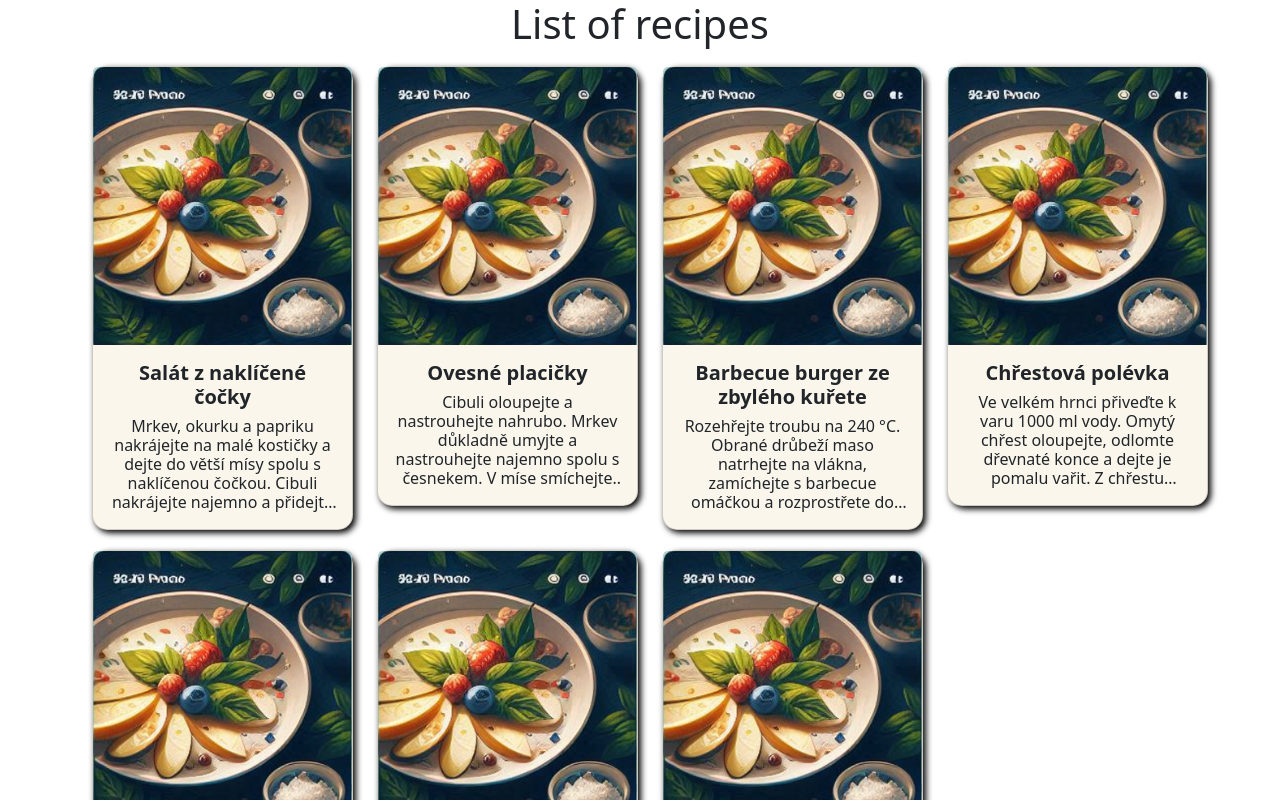
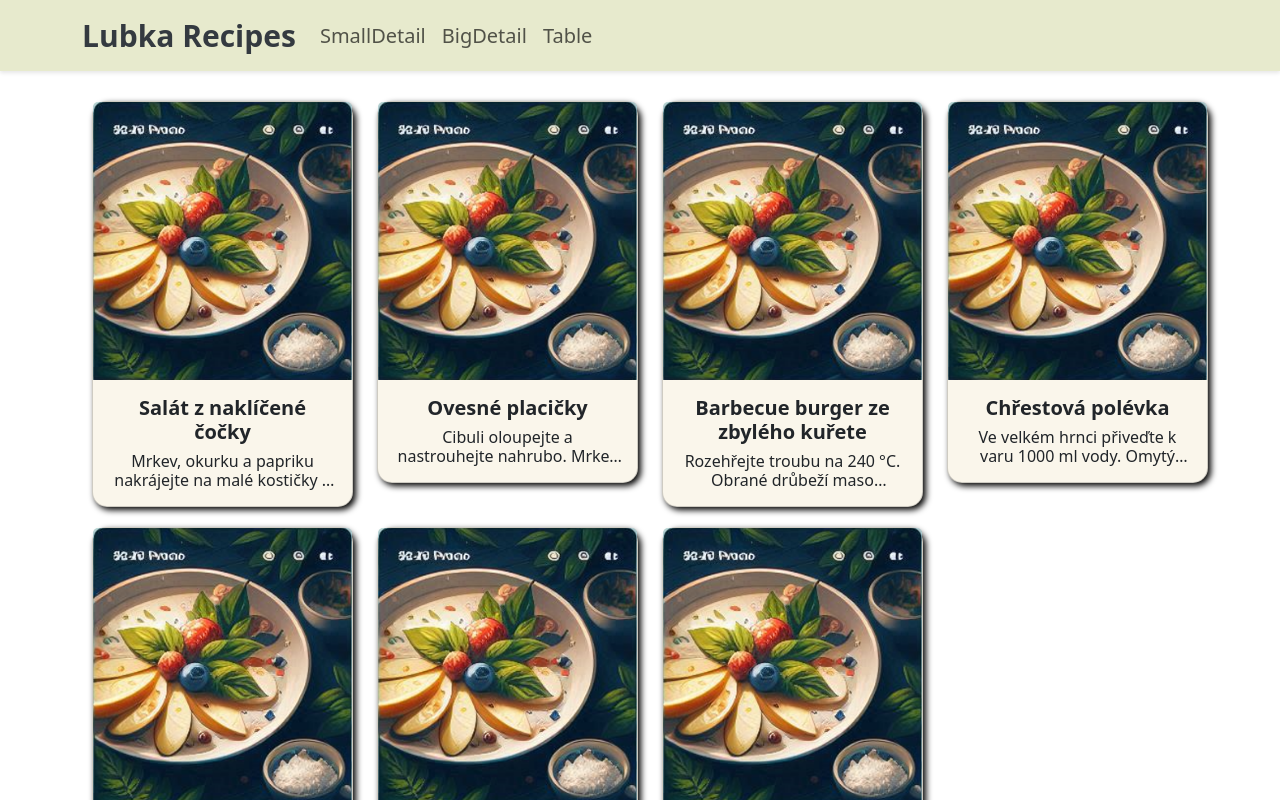
Before and after one commit to LubkaW/Unicorn-React, a React (Create React App) app in the folder client/: page / in a window 1280 px wide. Shown: the top 800 px of the page. Built offline with nearby package versions, Linux system fonts and the light colour scheme; the HTML template or start-up script is replaced by a standard one.

Commit message:
Add navbar and new viewType for recipe list

```diff
--- a/client/src/App.js
+++ b/client/src/App.js
@@ -1,6 +1,6 @@
 import './App.css';
 import 'bootstrap/dist/css/bootstrap.min.css';
-import RecipeGrid from "./components/RecipeGrid";
+import RecipeList from "./components/RecipeList";
 
 const recipeList = [
     {
@@ -425,7 +425,7 @@ const recipeList = [
 function App() {
   return (
     <div className="App">
-      <RecipeGrid recipes={recipeList}/>
+      <RecipeList recipes={recipeList}/>
     </div>
   );
 }
--- a/client/src/components/RecipeCard.js
+++ b/client/src/components/RecipeCard.js
@@ -2,13 +2,13 @@ import {Card} from "react-bootstrap";
 import logo from "../food_placeholder.png"
 import styles from "../css/recipe-card.module.css"
 
-function recipeCard(props) {
+function RecipeCard(props) {
     return (
         <Card className={styles.card}>
             <Card.Img className={styles.cardImage} variant="top" src={logo}/>
             <Card.Body className={styles.cardBody}>
                 <Card.Title className={styles.cardTitle}>{props.recipe.name}</Card.Title>
-                <Card.Text className={styles.cardText}>
+                <Card.Text className={props.textStyle}>
                     {props.recipe.description}
                 </Card.Text>
             </Card.Body>
@@ -16,4 +16,4 @@ function recipeCard(props) {
     );
 }
 
-export default recipeCard;
+export default RecipeCard;
--- a/client/src/components/RecipeGrid.js
+++ b/client/src/components/RecipeGrid.js
@@ -1,14 +1,13 @@
 import {Col, Container, Row} from "react-bootstrap";
 import RecipeCard from "./RecipeCard";
 
-function recipeGrid(props) {
+function RecipeGrid(props) {
     return (
         <Container>
-            <h1>List of recipes</h1>
             <Row>
                 {props.recipes.map((recipe) => (
                     <Col lg={3} md={4} sm={6} xs={12} key={recipe.id}>
-                        <RecipeCard recipe={recipe} />
+                        <RecipeCard recipe={recipe} textStyle={props.textStyle}/>
                     </Col>
                 ))}
             </Row>
@@ -16,4 +15,4 @@ function recipeGrid(props) {
     );
 }
 
-export default recipeGrid;
+export default RecipeGrid;
--- /dev/null
+++ b/client/src/components/RecipeList.js
@@ -0,0 +1,46 @@
+import {useState} from "react";
+import RecipeTable from "./RecipeTable";
+import RecipeGrid from "./RecipeGrid";
+import {Container, Nav, Navbar} from "react-bootstrap";
+import styles from "../css/recipe-list.module.css"
+import stylesCard from "../css/recipe-card.module.css"
+
+function RecipeList(props) {
+
+    const [viewType, setViewType] = useState("small")
+
+    return (
+        <div>
+            {/* Navbar to switch views */}
+            <Navbar expand="lg" className={styles.navbar}>
+                <Container>
+                    <Navbar.Brand className={styles.navbarBrand}>Lubka Recipes</Navbar.Brand>
+                    <Navbar.Toggle aria-controls="basic-navbar-nav" />
+                    <Navbar.Collapse id="basic-navbar-nav">
+                        <Nav className={styles.navLinks}>
+                            <Nav.Link onClick={() => setViewType('small')}>
+                                SmallDetail
+                            </Nav.Link>
+                            <Nav.Link onClick={() => setViewType('big')}>
+                                BigDetail
+                            </Nav.Link>
+                            <Nav.Link onClick={() => setViewType('table')}>
+                                Table
+                            </Nav.Link>
+                        </Nav>
+                    </Navbar.Collapse>
+                </Container>
+            </Navbar>
+
+            {/* Render view based on selected type */}
+            <div style={{marginTop: '20px'}}>
+                {viewType === 'small' && <RecipeGrid recipes={props.recipes} textStyle={stylesCard.cardTextSmall}/>}
+                {viewType === 'big' && <RecipeGrid recipes={props.recipes} textStyle={stylesCard.cardTextBig}/>}
+                {viewType === 'table' && <RecipeTable recipes={props.recipes}/>}
+            </div>
+        </div>
+    );
+
+}
+
+export default RecipeList;
--- /dev/null
+++ b/client/src/components/RecipeTable.js
@@ -0,0 +1,24 @@
+import {Table} from "react-bootstrap";
+
+function RecipeTable(props) {
+    return (
+        <Table striped bordered hover>
+            <thead>
+                <tr>
+                    <th style={{ textAlign: 'left', width: '1%'}}>Id</th>
+                    <th style={{ textAlign: 'left' }}>Recipe name</th>
+                </tr>
+            </thead>
+            <tbody>
+                {props.recipes.map((recipe, index) => (
+                    <tr key={recipe.id}>
+                        <td style={{ textAlign: 'left' }}>{recipe.id}</td>
+                        <td style={{ textAlign: 'left' }}>{recipe.name}</td>
+                    </tr>
+                ))}
+            </tbody>
+        </Table>
+    );
+}
+
+export default RecipeTable;
--- a/client/src/css/recipe-card.module.css
+++ b/client/src/css/recipe-card.module.css
@@ -1,5 +1,6 @@
 :root {
-    --num_of_lines: 5;
+    --num_of_lines_big: 5;
+    --num_of_lines_small: 2;
 }
 
 .card {
@@ -30,13 +31,24 @@
     font-weight: bold;
 }
 
-.cardText {
+.cardTextBig {
     display: -webkit-box;
     -webkit-box-orient: vertical;
     overflow: hidden;
     text-overflow: ellipsis;
-    -webkit-line-clamp: var(--num_of_lines);
-    height: calc(1.2em * var(--num_of_lines));
+    -webkit-line-clamp: var(--num_of_lines_big);
+    height: calc(1.2em * var(--num_of_lines_big));
     line-height: 1.2em;
-    max-height: calc(1.2em * var(--num_of_lines));
+    max-height: calc(1.2em * var(--num_of_lines_big));
 }
+
+.cardTextSmall {
+    display: -webkit-box;
+    -webkit-box-orient: vertical;
+    overflow: hidden;
+    text-overflow: ellipsis;
+    -webkit-line-clamp: var(--num_of_lines_small);
+    height: calc(1.2em * var(--num_of_lines_small));
+    line-height: 1.2em;
+    max-height: calc(1.2em * var(--num_of_lines_small));
+}
--- /dev/null
+++ b/client/src/css/recipe-list.module.css
@@ -0,0 +1,15 @@
+.navbar {
+    background-color: #e7eacd; /* Light background color */
+    box-shadow: 0 2px 4px rgba(0, 0, 0, 0.1); /* Subtle shadow */
+    margin-bottom: 1rem; /* Space below the navbar */
+}
+
+.navbarBrand {
+    color: #343a40; /* Darker text color for brand */
+    font-weight: bold;
+    font-size: 30px;
+}
+
+.navLinks {
+    font-size: 20px;
+}
```
